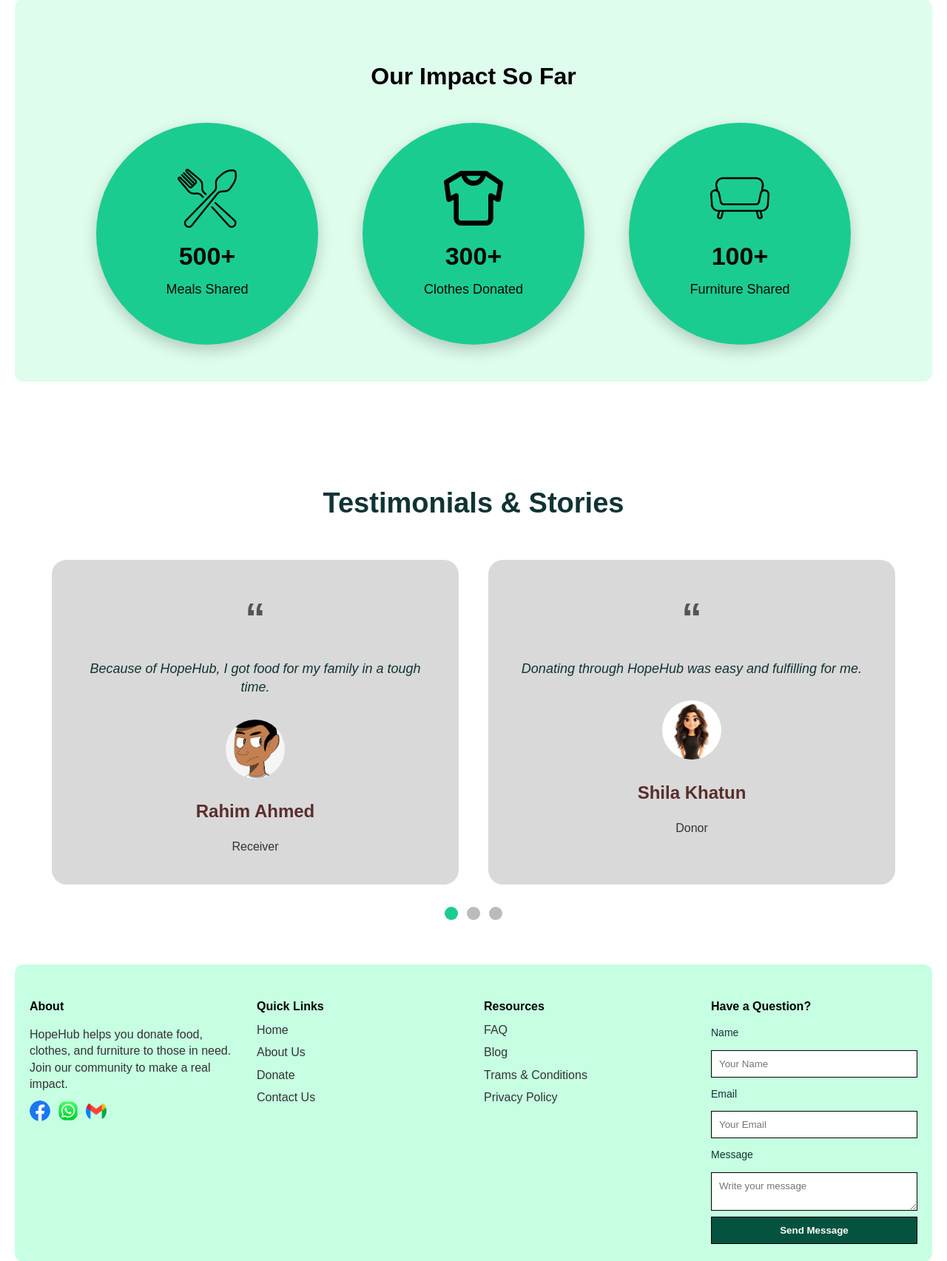
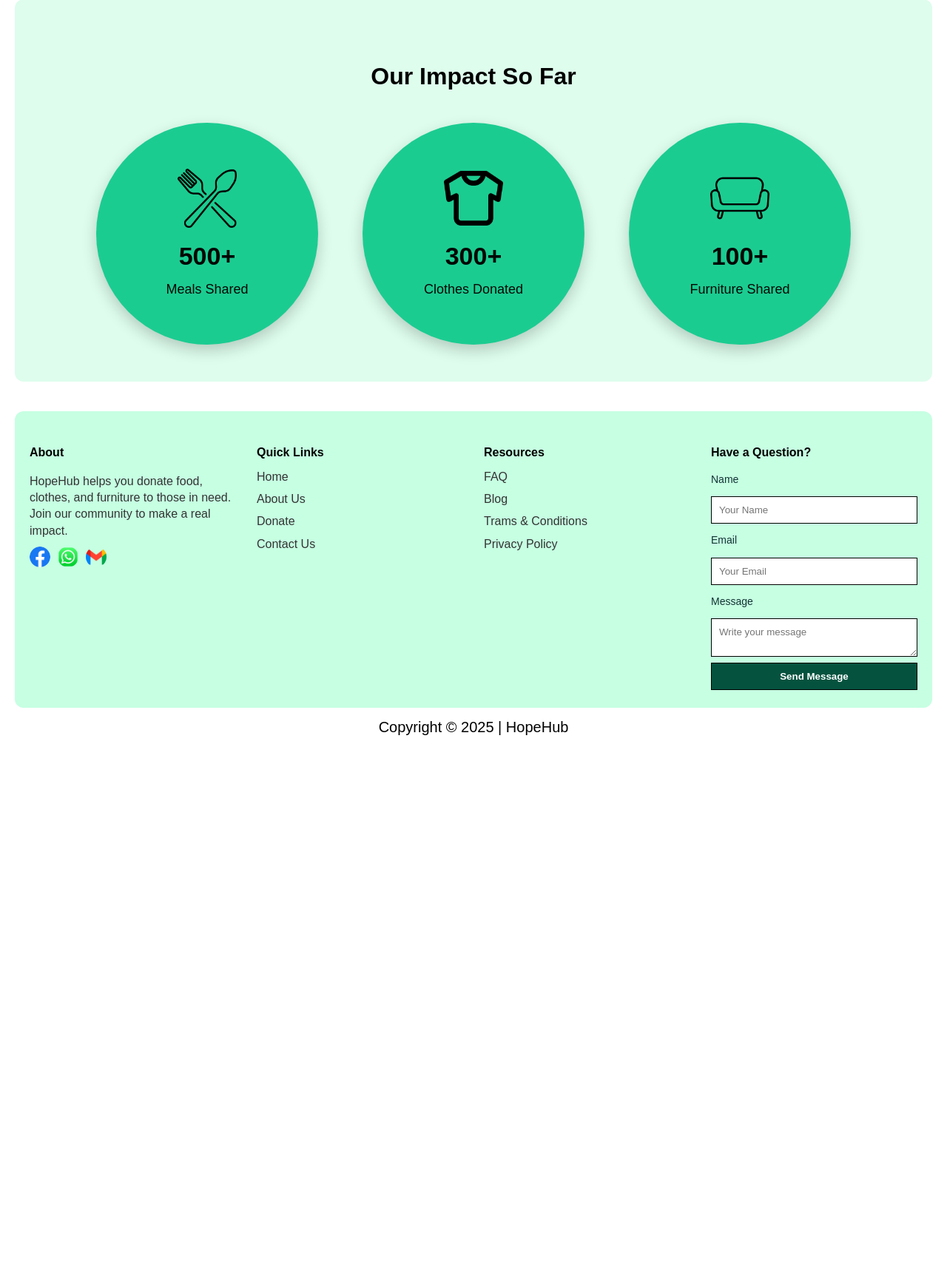
Before and after one commit to julias16/HopeHub, a Django app: page / in a window 1280 px wide; the page is wider, and only the part inside the window is pictured. Shown: the part 1805-3510 px from the top of that part at 74% size. After the commit the page ends 2799 px from the top of that part, so only its background shows below. Run offline with Django 5.2, Linux system fonts and the light colour scheme.

Commit message:
Update Home page

```diff
--- a/mysite/templates/home.html
+++ b/mysite/templates/home.html
@@ -144,41 +144,6 @@
   </div>
 </section>
 
-    <!-- Testimonials -->
-<section class="testimonials">
-  <h3>Testimonials & Stories</h3>
-  <div class="testimonial-wrapper">
-    <!-- Testimonial 1 -->
-    <div class="testimonial-box">
-      <div class="quote-icon">“</div>
-      <p class="testimonial-text">Because of HopeHub, I got food for my family in a tough time.</p>
-      <div class="profile">
-        <img src="../static/image/man%20pic.png" alt="Profile Picture">
-        <h2>Rahim Ahmed</h2>
-        <span class="role">Receiver</span>
-      </div>
-    </div>
-
-    <!-- Testimonial 2 -->
-    <div class="testimonial-box">
-      <div class="quote-icon">“</div>
-      <p class="testimonial-text">Donating through HopeHub was easy and fulfilling for me.</p>
-      <div class="profile">
-        <img src="../static/image/female%20pic.jpg" alt="Profile Picture">
-        <h2>Shila Khatun</h2>
-        <span class="role">Donor</span>
-      </div>
-    </div>
-  </div>
-
-  <!-- Dots thakbe puro section er niche -->
-  <div class="dots">
-    <span class="dot active"></span>
-    <span class="dot"></span>
-    <span class="dot"></span>
-  </div>
-</section>
-
 
 
     <!-- Footer -->
@@ -190,10 +155,21 @@
   <p>HopeHub helps you donate food, clothes, and furniture to those in need.
 Join our community to make a real impact.</p>
   <div class="social-icons">
-    <img src="../static/image/facebook.png" alt="Facebook">
-    <img src="../static/image/whatsapp.png" alt="WhatsApp">
-    <img src="../static/image/gmail.png" alt="Gmail">
-  </div>
+    <!-- Facebook -->
+    <a href="https://www.facebook.com" target="_blank">
+        <img src="../static/image/facebook.png" alt="Facebook">
+    </a>
+
+    <!-- WhatsApp -->
+    <a href="https://web.whatsapp.com" target="_blank">
+        <img src="../static/image/whatsapp.png" alt="WhatsApp">
+    </a>
+
+    <!-- Gmail -->
+    <a href="https://mail.google.com" target="_blank">
+        <img src="../static/image/gmail.png" alt="Gmail">
+</a>
+</div>
 </div>
   <!-- Column 2: Quick Links -->
   <div class="footer-col links">
```
Also changed, not shown: mysite/donations/templates/donations/clothsreceive.html (+12 -1 lines), mysite/donations/templates/donations/donateform.html (+15 -4 lines), mysite/donations/templates/donations/foodreceive.html (+12 -1 lines), mysite/donations/templates/donations/furniturereceive.html (+12 -1 lines), mysite/donations/templates/donations/item_detail.html (+15 -4 lines), mysite/templates/aboutus.html (+15 -4 lines), mysite/templates/base.html (+16 -5 lines), mysite/templates/blog.html (+16 -5 lines), mysite/templates/clothsfirst.html (+16 -5 lines), mysite/templates/faq.html (+16 -5 lines), mysite/templates/foodfirst.html (+16 -5 lines), mysite/templates/furniturefirst.html (+16 -5 lines), mysite/templates/privacypolicy.html (+16 -5 lines), mysite/templates/termsconditions.html (+16 -5 lines).
